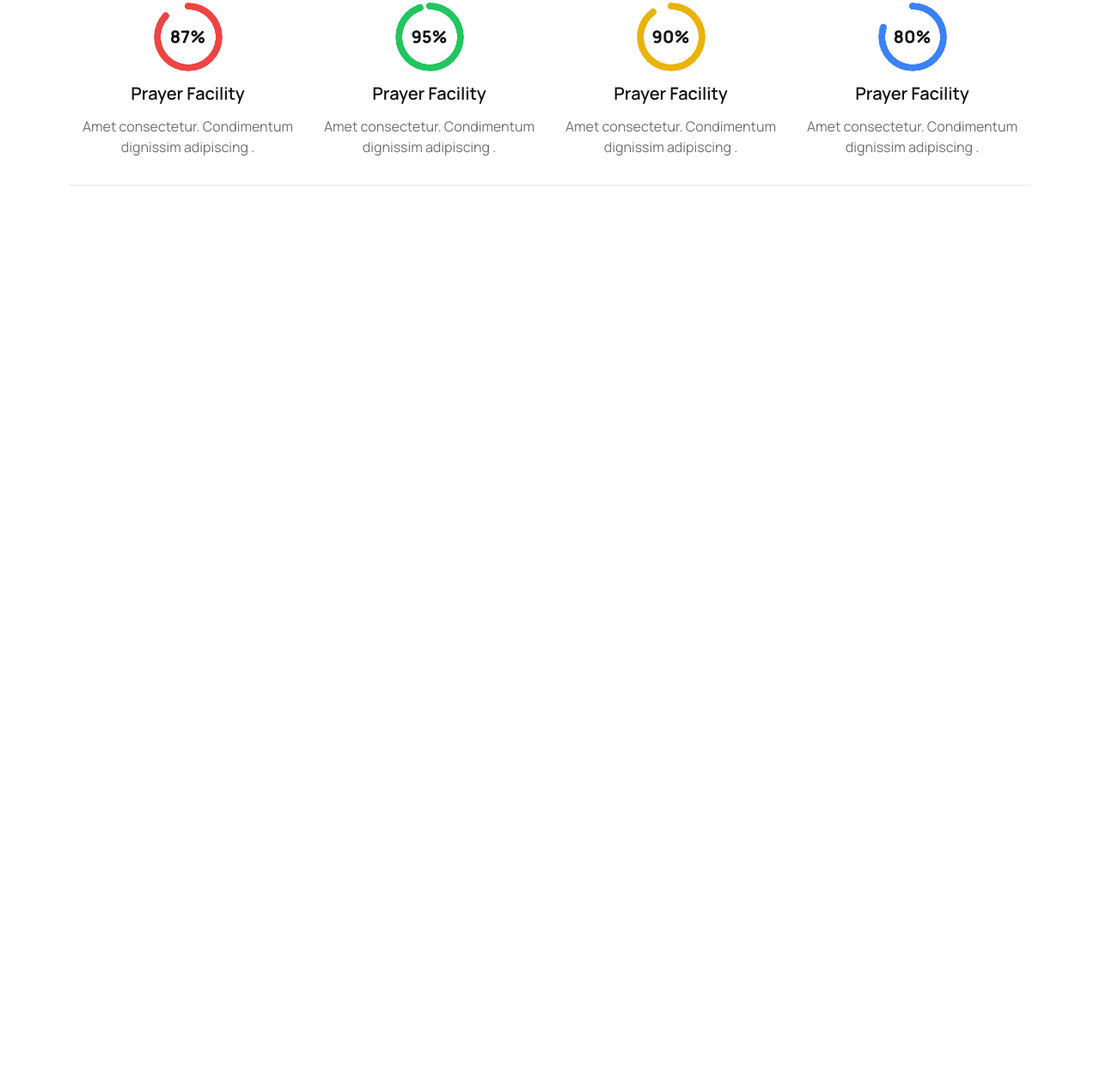
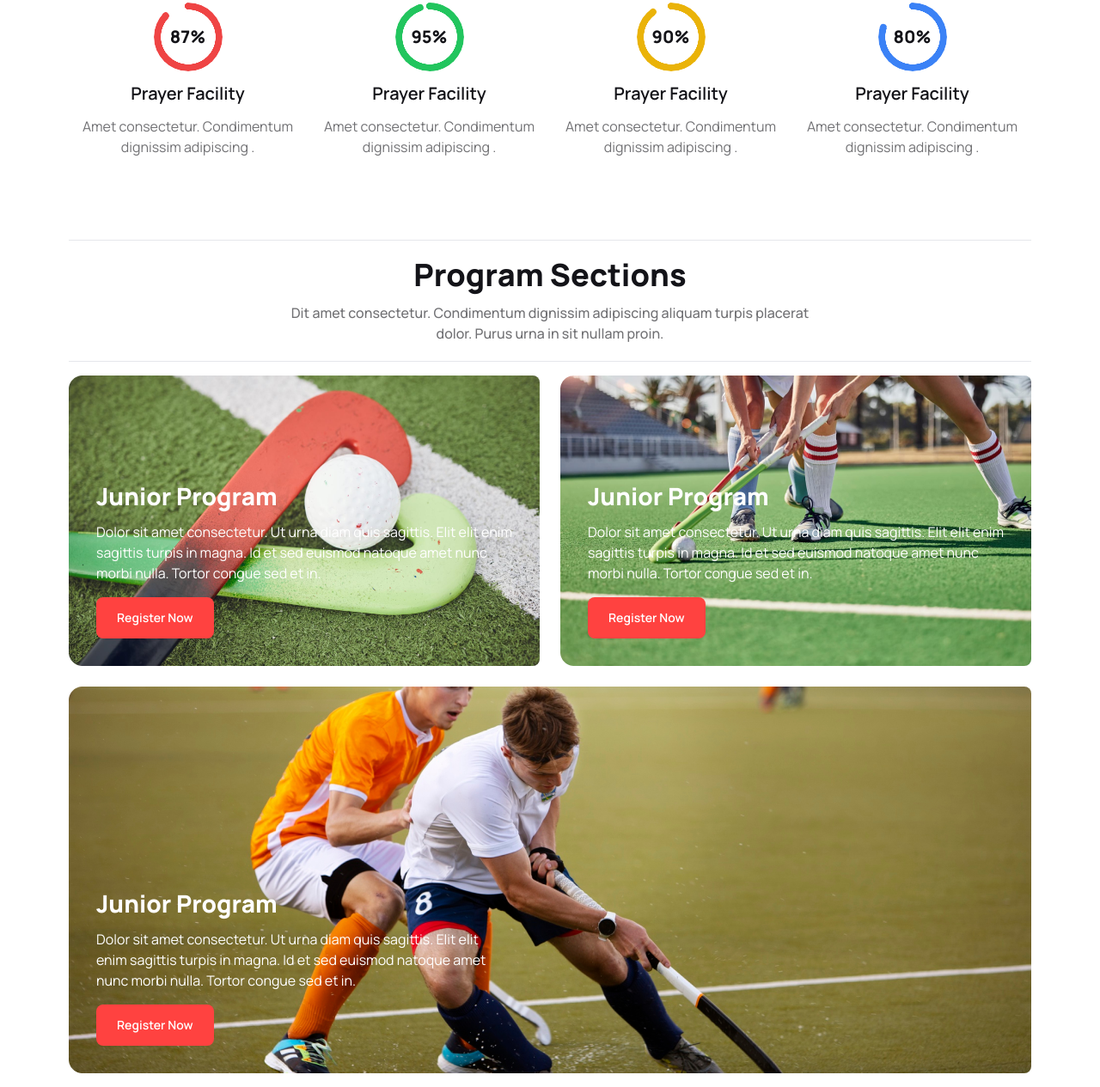
Before and after one commit to sarnali3515/assignment-2-hockey-website, a plain HTML site: page index.html in a window 1280 px wide. Shown: the part 939-2204 px from the top of the page at 86% size. Before the commit the page ends 1251 px from the top, so only its background shows below. Drawn offline with nearby package versions, Linux system fonts and the light colour scheme.

Commit message:
program section added

```diff
--- a/index.html
+++ b/index.html
@@ -115,7 +115,6 @@
         </div>
     </header>
     <main class="container mx-auto font-manrope px-3 lg:px-20">
-
         <!-- professional hockey section-->
         <section class="lg:my-24">
             <hr class="bg-[#13131833]">
@@ -183,7 +182,79 @@
                 </div>
 
             </div>
+
+        </section>
+        <hr class="bg-[#13131833]">
+        <!-- program section -->
+        <section>
+            <div class="text-center space-y-3 py-5">
+                <h1 class="text-hockey-secondary text-4xl font-extrabold">Program Sections</h1>
+                <p class="text-content-color text-[16px] font-medium lg:px-60">Dit amet consectetur.
+                    Condimentum
+                    dignissim
+                    adipiscing aliquam turpis
+                    placerat
+                    dolor. Purus urna in
+                    sit
+                    nullam proin.</p>
+            </div>
             <hr class="bg-[#13131833]">
+            <!-- program img -->
+            <!-- <div class="grid gap-6 grid-cols-1 lg:grid-cols-2 my-4">
+                <div class="relative">
+                    <img src="images/2.png" alt="">
+                    <div class="absolute">
+                        <h2>Junior Program</h2>
+                        <p>Dolor sit amet consectetur. Ut urna diam quis sagittis. Elit elit
+                            enim sagittis turpis in magna. Id et sed euismod natoque amet nunc morbi nulla. Tortor
+                            congue sed et in.</p>
+                        <button>Register Now</button>
+                    </div>
+
+                </div>
+                <div>
+                    <img src="Images/3.png" alt="">
+                </div>
+                <div class=" lg:col-span-2">
+                    <img src="Images/4.png" alt="">
+                </div>
+            </div> -->
+            <div class="grid gap-6 grid-cols-1 lg:grid-cols-2 my-4">
+                <!-- 1 -->
+                <div class="bg-[url('Images/2.png')] rounded-lg flex justify-center items-end p-5 lg:p-8 lg:h-[338px]">
+                    <div class="text-white space-y-4 ">
+                        <h2 class=" text-xl lg:text-[28px] font-extrabold">Junior Program</h2>
+                        <p class="">Dolor sit amet consectetur. Ut urna diam quis sagittis. Elit elit
+                            enim sagittis turpis in magna. Id et sed euismod natoque amet nunc morbi nulla. Tortor
+                            congue sed et in.</p>
+                        <button class="btn border-0 bg-hockey-primary text-white py-2 px-3 lg:py-4 lg:px-6">Register
+                            Now</button>
+                    </div>
+                </div>
+                <!-- 2 -->
+                <div class="bg-[url('Images/3.png')] rounded-lg flex justify-center items-end p-5 lg:p-8 lg:h-[338px]">
+                    <div class="text-white space-y-4">
+                        <h2 class=" text-xl lg:text-[28px] font-extrabold">Junior Program</h2>
+                        <p class="">Dolor sit amet consectetur. Ut urna diam quis sagittis. Elit elit
+                            enim sagittis turpis in magna. Id et sed euismod natoque amet nunc morbi nulla. Tortor
+                            congue sed et in.</p>
+                        <button class="btn border-0 bg-hockey-primary text-white py-2 px-3 lg:py-4 lg:px-6">Register
+                            Now</button>
+                    </div>
+                </div>
+                <!-- 3 -->
+                <div
+                    class="lg:col-span-2 bg-[url('Images/4.png')] rounded-lg flex justify-center items-end p-5 lg:p-8 lg:pr-[610px] lg:h-[450px]">
+                    <div class="text-white space-y-4">
+                        <h2 class=" text-xl lg:text-[28px] font-extrabold">Junior Program</h2>
+                        <p class="">Dolor sit amet consectetur. Ut urna diam quis sagittis. Elit elit
+                            enim sagittis turpis in magna. Id et sed euismod natoque amet nunc morbi nulla. Tortor
+                            congue sed et in.</p>
+                        <button class="btn border-0 bg-hockey-primary text-white py-2 px-3 lg:py-4 lg:px-6">Register
+                            Now</button>
+                    </div>
+                </div>
+            </div>
         </section>
     </main>
     <footer>
```
